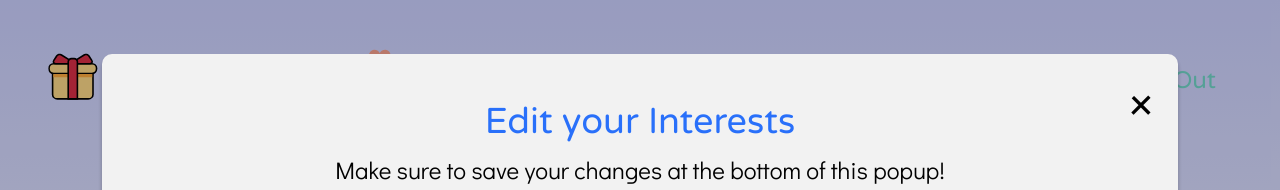
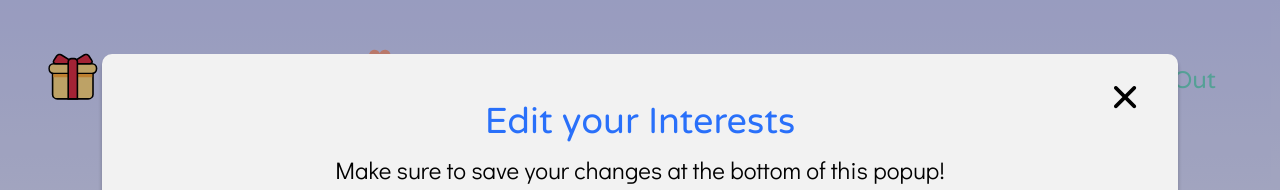
Before and after one commit to venuswku/perfect-gift, a React (Create React App) app: page /profile in a window 1280 px wide. Both pictures are taken after a click on the button 358 px from the left and 427 px from the top of the page. Shown: the top 190 px of the page. Built offline with nearby package versions, Linux system fonts and the light colour scheme; no server answers.

Commit message:
match close button on edit interests popup match delete button on profile page

```diff
--- a/src/pages/Profile/EditInterestsPopup.css
+++ b/src/pages/Profile/EditInterestsPopup.css
@@ -27,11 +27,12 @@
 }
 
 .close {
-    font-size: 60px;
+    font-size: 50px;
+    font-family: "Varela Round";
     cursor: pointer;
-    position: absolute;
-    top: 1%;
-    right: 2%;
+    position: fixed;
+    top: 8%;
+    right: 11%;
 }
 
 .close:hover {
```
